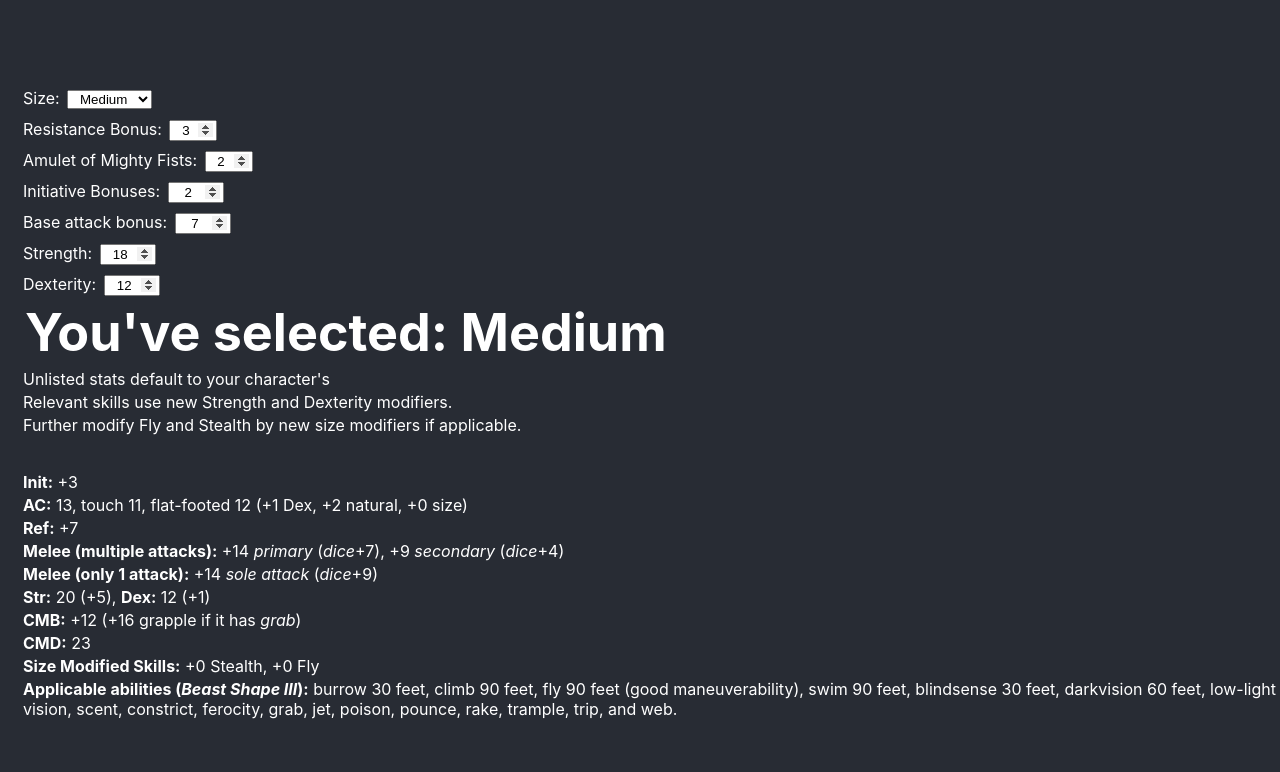
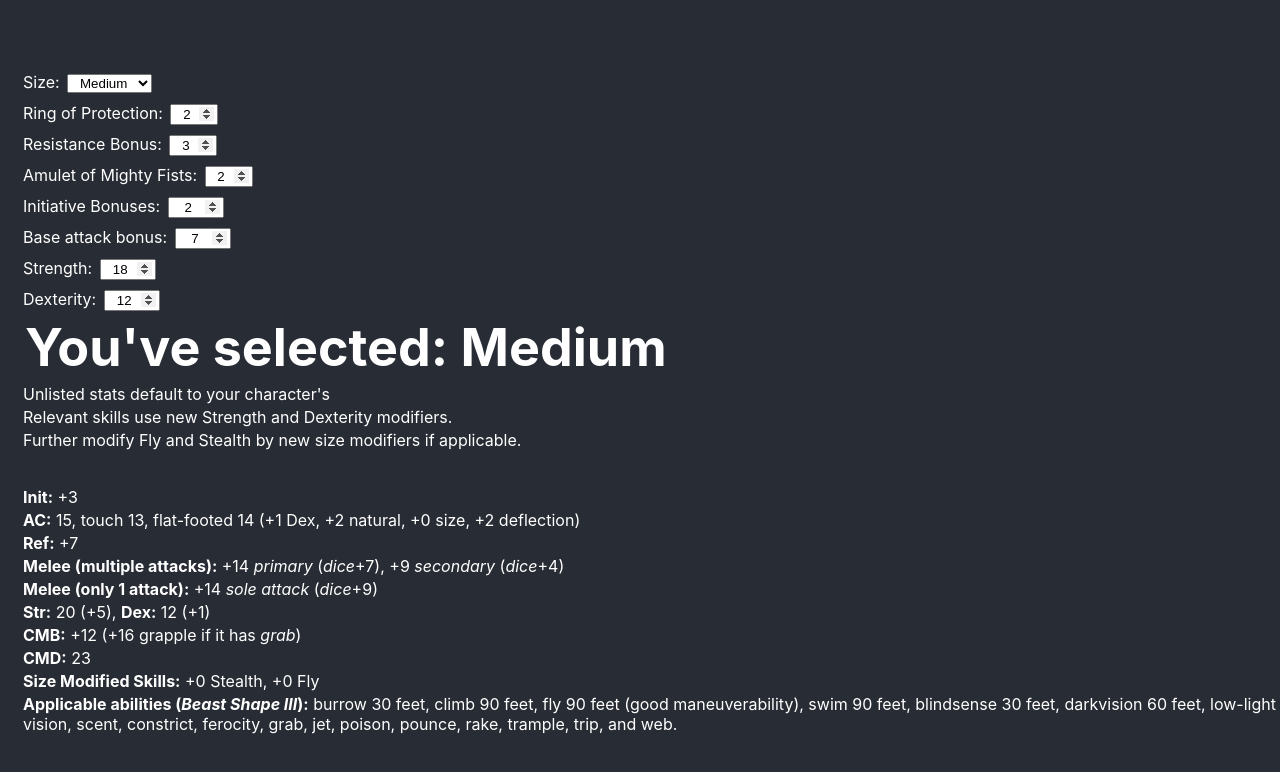
Before and after one commit to ethanvernon/interactive-wildshape, a React (Create React App) app: page / in a window 1280 px wide. Shown: the top 772 px of the page. Built offline with nearby package versions, Linux system fonts and the light colour scheme.

Commit message:
added state, JSX, method, etc for ring of protection

```diff
--- a/src/Parent.js
+++ b/src/Parent.js
@@ -8,6 +8,7 @@ import { BabInput } from './BabInput';
 import { InitiativeInput } from './InitiativeInput';
 import { ResistanceInput } from './ResistanceInput';
 import { AmuletInput } from './AmuletInput';
+import { RingOfProtInput } from './RingOfProtInput';
 
 export class Parent extends Component {
   constructor(props) {
@@ -27,9 +28,9 @@ export class Parent extends Component {
       CMB: 12,
       CMD: 23,
       naturalArmor: 2,
-      armorClass: 13,
-      touchAC: 11,
-      flatfootAC: 12,
+      armorClass: 15,
+      touchAC: 13,
+      flatfootAC: 14,
       initiative: 3,
       modInit: 3,
       initBonus: 2,
@@ -37,7 +38,8 @@ export class Parent extends Component {
       refBase: 3,
       refSave: 7,
       skillsSizeMod: 0,
-      amuletBonus: 2
+      amuletBonus: 2,
+      ringBonus: 2
     };
     this.changeForm = this.changeForm.bind(this);
     this.checkStrength = this.checkStrength.bind(this);
@@ -53,6 +55,7 @@ export class Parent extends Component {
     this.changeSizeSkillMod = this.changeSizeSkillMod.bind(this);
     this.changeResState = this.changeResState.bind(this);
     this.changeAmuletState = this.changeAmuletState.bind(this);
+    this.changeProtState = this.changeProtState.bind(this);
   }
 
 
@@ -75,9 +78,9 @@ export class Parent extends Component {
       CMB: newSizeModCMBD + (newForm == "Tiny" || newForm == "Dimunitive" ? dexMod : strMod) + this.state.bab,
       CMD: 10 + newSizeModCMBD + strMod + dexMod + this.state.bab,
       naturalArmor: naturalArmor,
-      armorClass: 10 + newSizeModAA + dexMod + naturalArmor,
-      touchAC: 10 + newSizeModAA + dexMod,
-      flatfootAC: 10 + newSizeModAA + naturalArmor,
+      armorClass: 10 + newSizeModAA + dexMod + naturalArmor + this.state.ringBonus,
+      touchAC: 10 + newSizeModAA + dexMod + this.state.ringBonus,
+      flatfootAC: 10 + newSizeModAA + naturalArmor + this.state.ringBonus,
       modInit: dexMod + this.state.initBonus,
       refSave: this.state.resBonus + this.state.refBase + dexMod,
       skillsSizeMod: newSizeMod
@@ -117,8 +120,8 @@ export class Parent extends Component {
       modDex: mod,
       CMB: this.state.modCMBD + (this.state.form == "Tiny" || this.state.form == "Dimunitive" ? dexMod : strMod) + this.state.bab,
       CMD: 10 + this.state.modCMBD + strMod + dexMod + this.state.bab,
-      armorClass: 10 + this.state.modAA + dexMod + this.state.naturalArmor,
-      touchAC: 10 + this.state.modAA + dexMod,
+      armorClass: 10 + this.state.modAA + dexMod + this.state.naturalArmor + this.state.ringBonus,
+      touchAC: 10 + this.state.modAA + dexMod + this.state.ringBonus,
       modInit: dexMod + this.state.initBonus,
       refSave: this.state.resBonus + this.state.refBase + dexMod
     });
@@ -159,6 +162,20 @@ export class Parent extends Component {
     this.setState({
       resBonus: newRes,
       refSave: newRes + Math.floor((this.state.modDex-10)/2) + this.state.refBase
+    })
+  }
+
+  //passed to RingOfProtInput as prop
+  //handles any changes to states affected by change to ring of protection bonus
+  changeProtState(newRing) {
+
+    const dexMod = Math.floor((this.state.modDex-10)/2);
+
+    this.setState({
+      armorClass: 10 + this.state.modAA + dexMod + this.state.naturalArmor + newRing,
+      touchAC: 10 + this.state.modAA + dexMod + newRing,
+      flatfootAC: 10 + this.state.modAA + this.state.naturalArmor + newRing,
+      ringBonus: newRing
     })
   }
 
@@ -372,6 +389,9 @@ export class Parent extends Component {
           checkMab = {this.checkMabOnSizeChange}
           checkNA = {this.checkNaturalArmor}
           checkSkillsMod = {this.changeSizeSkillMod}/>
+        <RingOfProtInput
+          onChange = {this.changeProtState}
+          ringBonus = {this.state.ringBonus} />
         <ResistanceInput
           onChange = {this.changeResState}
           resBonus = {this.state.resBonus} />
@@ -412,6 +432,7 @@ export class Parent extends Component {
           refSave = {this.state.refSave}
           skillsSizeMod = {this.state.skillsSizeMod}
           amuletBonus = {this.state.amuletBonus}
+          ringBonus = {this.state.ringBonus}
           />
       </div>
       );
--- a/src/RingOfProtInput.js
+++ b/src/RingOfProtInput.js
@@ -28,7 +28,7 @@ export class RingOfProtInput extends Component {
         	type="number"
         	min="0"
         	max="5"
-        	defaultValue={this.props.protBonus}
+        	defaultValue={this.props.ringBonus}
         	onInput = {this.handleProtChange}/>
       </div>
     );
--- a/src/Sibling.js
+++ b/src/Sibling.js
@@ -31,6 +31,7 @@ export class Sibling extends Component {
     const singleDamage = (strMod < (0-aMF)) ? (strMod + aMF) : "+" + (Math.floor(strMod*1.5)+aMF);
     const flyMod = this.props.skillsSizeMod < 0 ? this.props.skillsSizeMod : "+" + this.props.skillsSizeMod;
     const hideMod = (this.props.skillsSizeMod*2) < 0 ? (this.props.skillsSizeMod*2) : "+" + (this.props.skillsSizeMod*2);
+    const ringBonus = "+" + this.props.ringBonus;
 
     return (
       <div>
@@ -39,7 +40,7 @@ export class Sibling extends Component {
         <p>Relevant skills use new Strength and Dexterity modifiers.</p>
         <p>Further modify Fly and Stealth by new size modifiers if applicable.</p><br/>
         <p><b>Init:</b> {initiative}</p>
-        <p><b>AC:</b> {AC}, touch {touchAC}, flat-footed {ffAC} ({dexMod} Dex, {naturalArmor} natural, {modAA} size)</p>
+        <p><b>AC:</b> {AC}, touch {touchAC}, flat-footed {ffAC} ({dexMod} Dex, {naturalArmor} natural, {modAA} size, {ringBonus} deflection)</p>
         <p><b>Ref:</b> {refSave}</p>
         <p><b>Melee (multiple attacks):</b> {modMab} <i>primary</i> (<i>dice</i>{primDamage}), {secondaryMab} <i>secondary</i> (<i>dice</i>{secondDamage})</p>
         <p><b>Melee (only 1 attack):</b> {modMab} <i>sole attack</i> (<i>dice</i>{singleDamage})</p>
```
